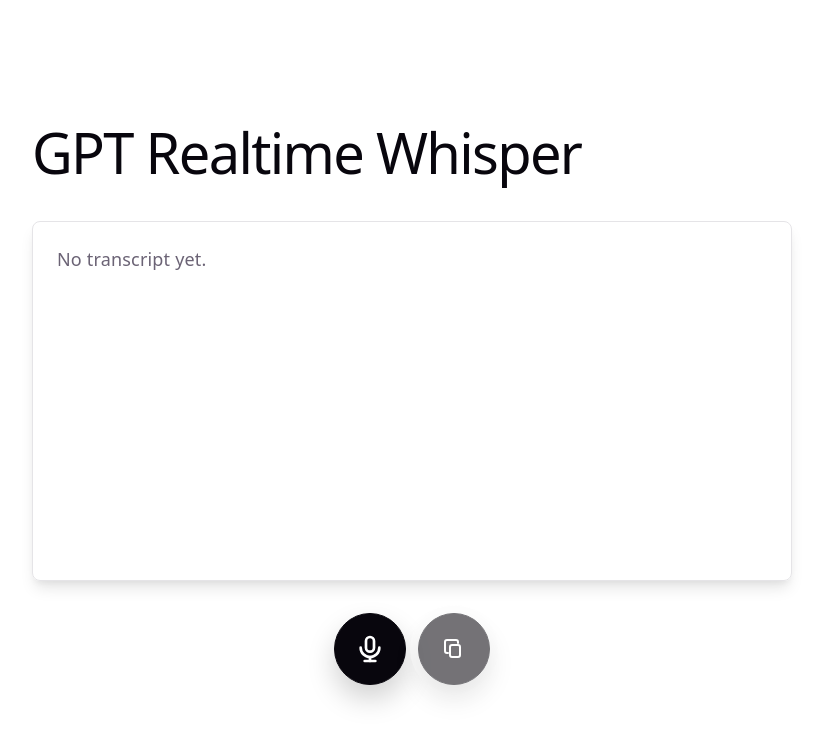
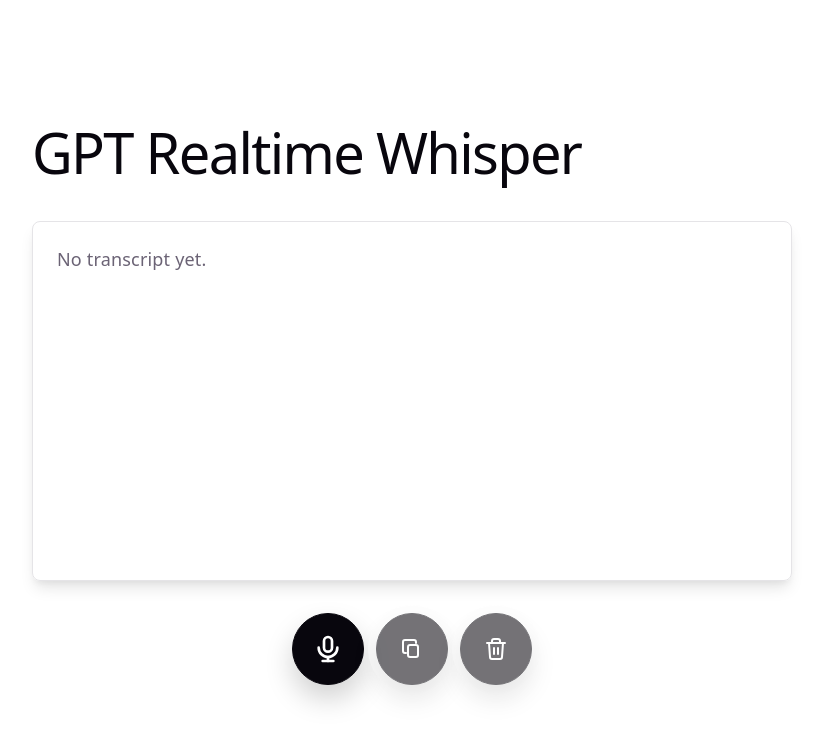
Before and after one commit to ksukemiura/gpt-realtime-whisper-client-browser, a React (Vite) app: page / in a window 1280 px wide. Shown: the top 742 px of the page, without its empty margins (228-1051 px from the left). Built offline with nearby package versions, Linux system fonts and the light colour scheme.

Commit message:
Add clear transcript functionality

```diff
--- a/src/App.css
+++ b/src/App.css
@@ -75,7 +75,8 @@
   pointer-events: auto;
 }
 
-.copy-action {
+.copy-action,
+.clear-action {
   position: relative;
   width: 72px;
   min-width: 72px;
@@ -98,7 +99,8 @@
   opacity: 0.78;
 }
 
-.copy-icon {
+.copy-icon,
+.clear-icon {
   width: 24px;
   height: 24px;
   fill: none;
--- a/src/App.tsx
+++ b/src/App.tsx
@@ -231,6 +231,12 @@
     }
   }, [hasTranscript, transcriptText])
 
+  const clearTranscript = useCallback(() => {
+    setTranscripts([])
+    setPartials({})
+    setCopyStatus('idle')
+  }, [])
+
   return (
     <main className="app-shell">
       <section className="recorder">
@@ -290,6 +296,22 @@
               <path d="M6 16H5a2 2 0 0 1-2-2V5a2 2 0 0 1 2-2h9a2 2 0 0 1 2 2v1" />
             </svg>
           </button>
+
+          <button
+            className="clear-action"
+            disabled={!hasTranscript}
+            type="button"
+            onClick={clearTranscript}
+            title={hasTranscript ? 'Clear transcript' : 'No transcript to clear'}
+          >
+            <svg className="clear-icon" viewBox="0 0 24 24" aria-hidden="true">
+              <path d="M3 6h18" />
+              <path d="M8 6V4a2 2 0 0 1 2-2h4a2 2 0 0 1 2 2v2" />
+              <path d="M19 6 18 20a2 2 0 0 1-2 2H8a2 2 0 0 1-2-2L5 6" />
+              <path d="M10 11v6" />
+              <path d="M14 11v6" />
+            </svg>
+          </button>
         </div>
       </section>
     </main>
```
